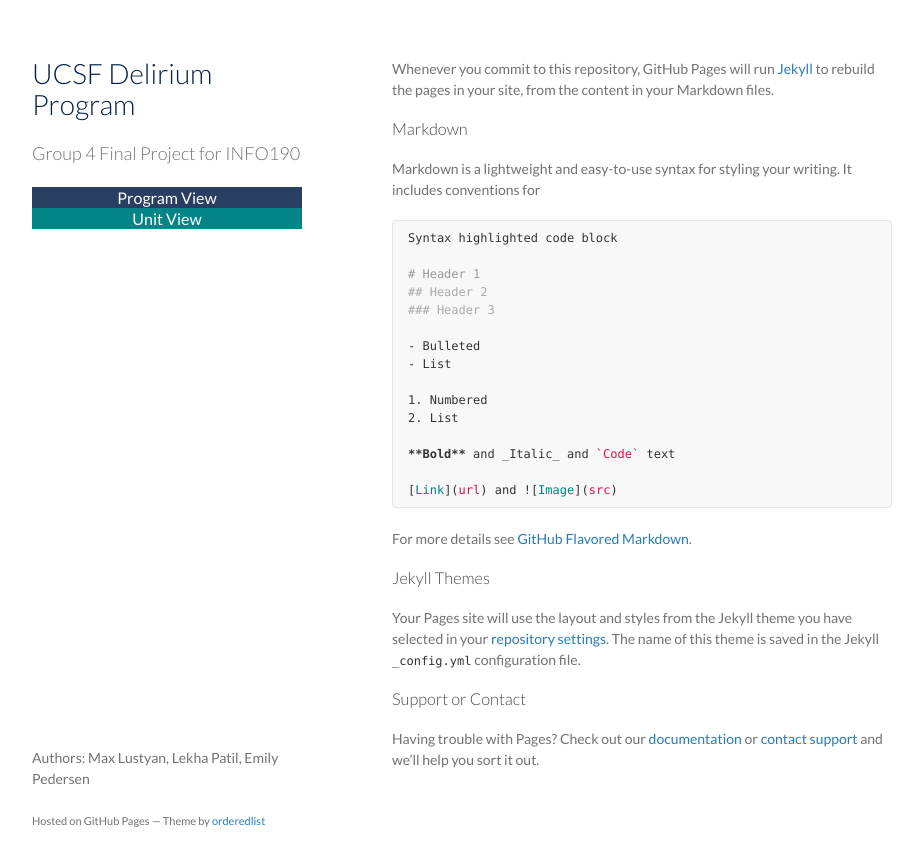
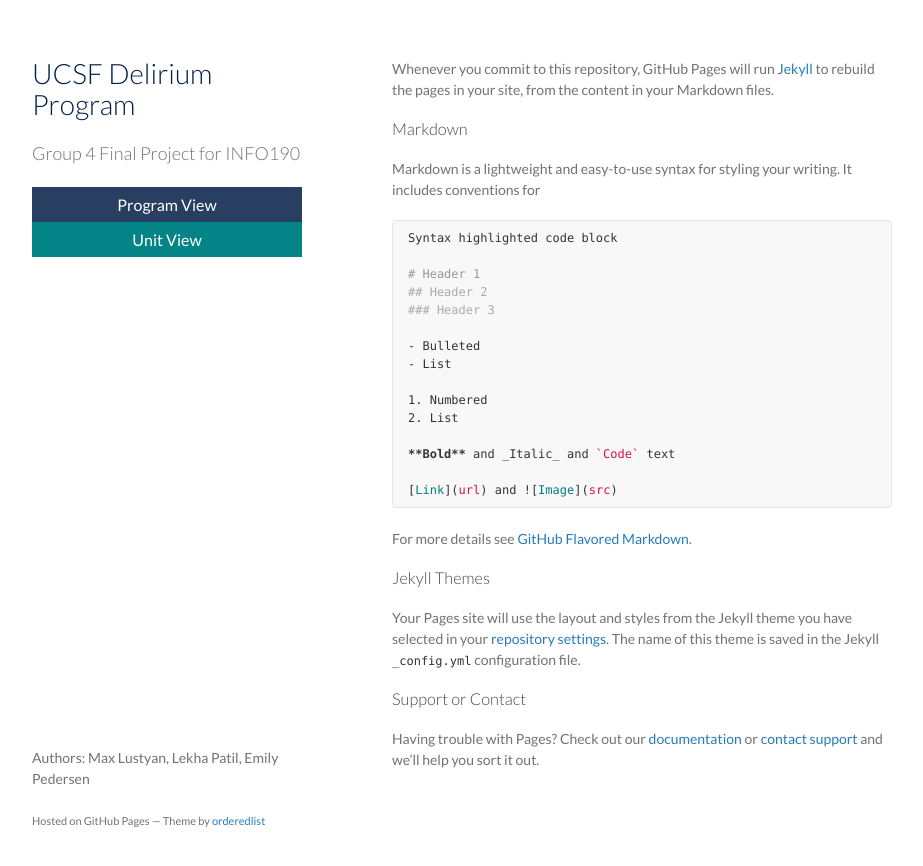
Before and after one commit to uadjet/DataViz4Delirium, a Jekyll site: the page built from docs/default.md, in a window 1280 px wide. Shown: the top 866 px of the page, without its empty margins (178-1101 px from the left). Built offline with Jekyll 4.4.1, drawn with Linux system fonts in a browser that asks for light colours; our own code applies the rules of GitHub Pages for plain Markdown files; a script that is not in the unit is left out.

Commit message:
Buttons... making progress

```diff
--- a/_layouts/default.html
+++ b/_layouts/default.html
@@ -17,7 +17,7 @@
       /* White */
       border: none;
       color: white;
-      /*padding: 6px 120px;*/
+      padding: 8px 0px;
       width: 100%;
       text-align: center;
       text-decoration: none;
```
